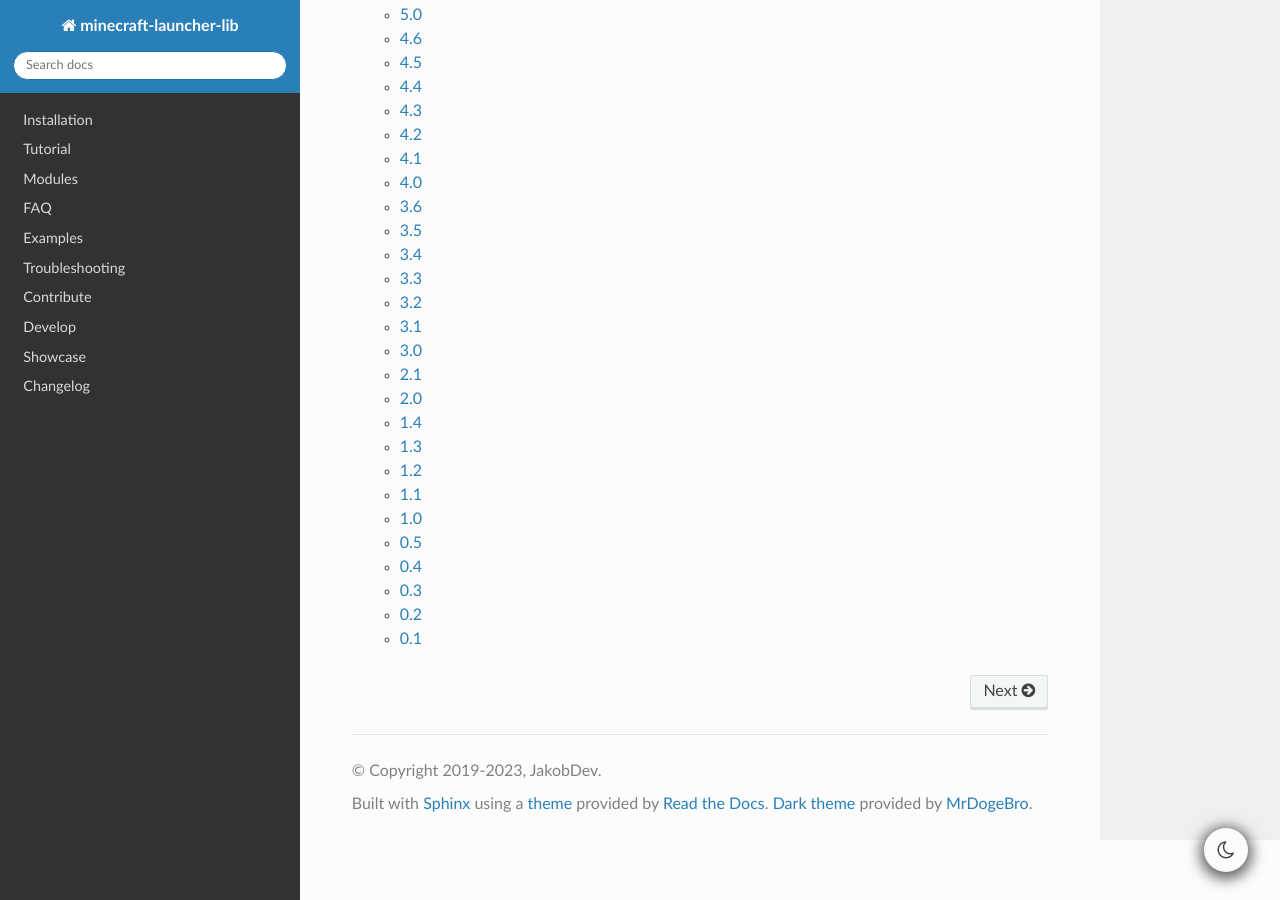
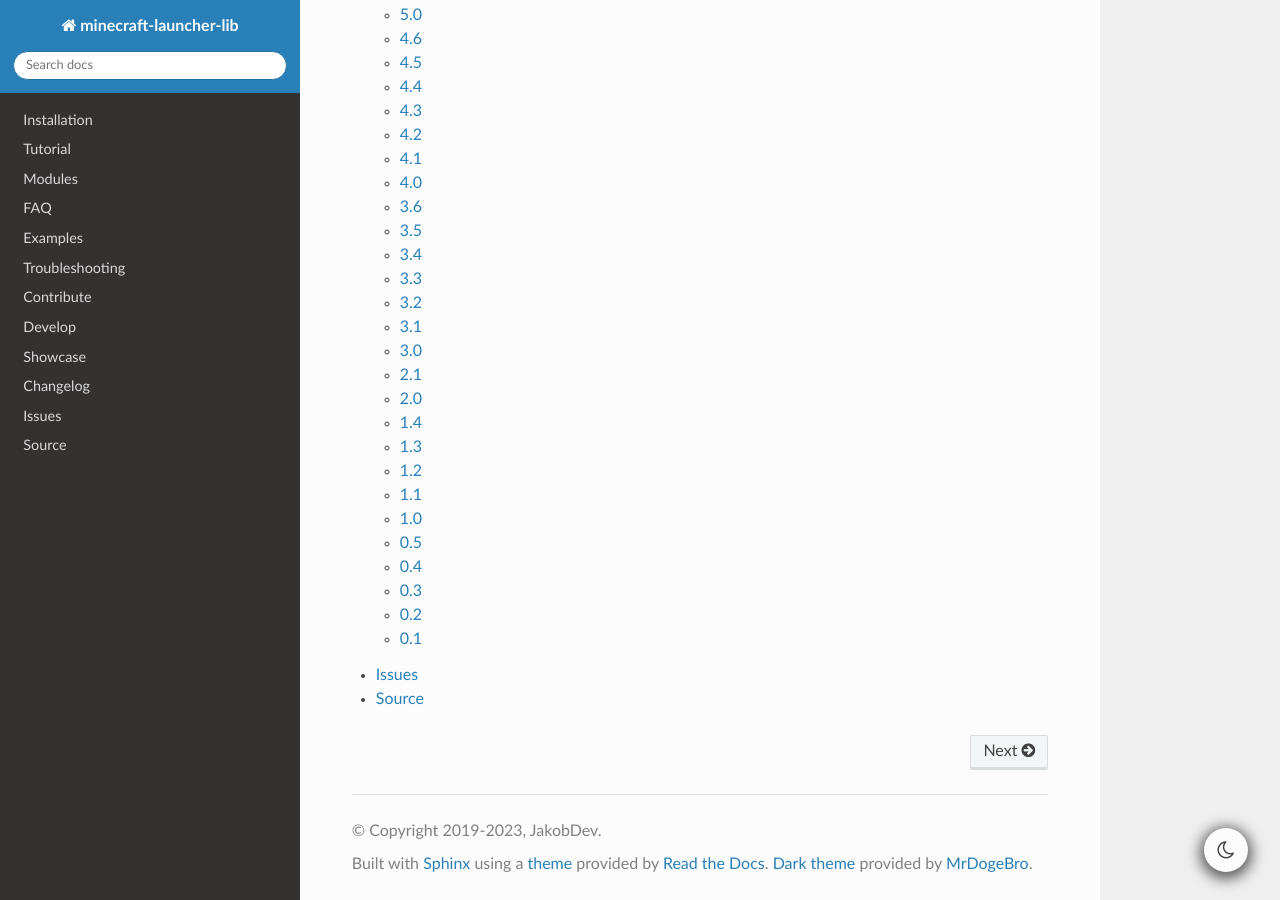
Before and after one commit to JakobDev/minecraft-launcher-lib, a Sphinx documentation site: the page built from doc/index.rst, in a window 1280 px wide and 900 px high, scrolled down 1202 px. Built offline with Sphinx 7.4.7 and the Read the Docs theme 2.0.0, drawn with Linux system fonts in a browser that asks for light colours; pages that are not in the unit, such as notebooks, are missing from menus; the version number could not be read and is left out.

Commit message:
Add Links to Issue tracker and source code to the Sidebar

```diff
--- a/doc/index.rst
+++ b/doc/index.rst
@@ -21,3 +21,5 @@ minecraft-launcher-lib is a easy to use Python library for creating your own Min
     develop/index
     showcase
     changelog
+    Issues <https://codeberg.org/JakobDev/minecraft-launcher-lib/issues>
+    Source <https://codeberg.org/JakobDev/minecraft-launcher-lib/>
```
